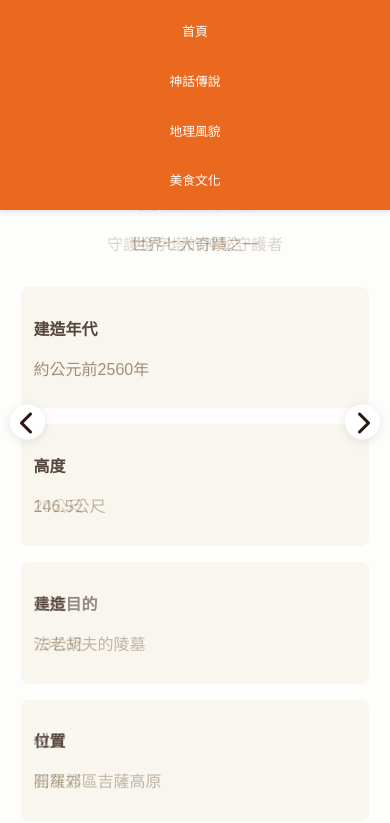
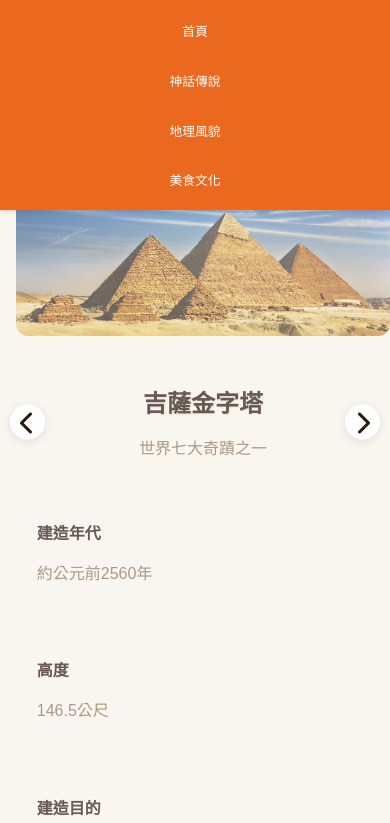
Before and after one commit to edward1240/egypt1, a plain HTML site: page 資工2A 412410671朱俊祥/page4/page4.html in a window 390 px wide. Shown: the top 823 px of the page. Drawn offline with Linux system fonts and the light colour scheme.

Commit message:
Update page4.css

```diff
--- a/資工2A 412410671朱俊祥/css/page4.css
+++ b/資工2A 412410671朱俊祥/css/page4.css
@@ -140,18 +140,18 @@ nav {
 .monument-slider {
     position: relative;
     width: 100%;
-    height: calc(100vh - 60px);
-    overflow: hidden;
+    min-height: 100vh;
+    overflow: visible;
 }
 
 .monument-slide {
-    position: absolute;
+    position: relative;
     width: 100%;
-    height: 100%;
+    min-height: 100vh;
     opacity: 0;
     transition: opacity 0.5s ease;
     display: flex;
-    align-items: center;
+    align-items: flex-start;
     justify-content: center;
 }
 
@@ -160,22 +160,10 @@ nav {
     z-index: 1;
 }
 
-/* 內容樣式 */
-.monument-content {
-    display: grid;
-    grid-template-columns: 1fr 1fr;
-    gap: 2rem;
-    max-width: 1400px;
-    margin: 0 auto;
-    padding: 2rem;
-    background: white;
-    border-radius: 20px;
-    box-shadow: 0 4px 20px rgba(0, 0, 0, 0.1);
-}
-
 .monument-image {
     width: 100%;
-    height: 500px;
+    height: auto;
+    min-height: 200px;
     border-radius: 12px;
     overflow: hidden;
 }
@@ -184,6 +172,7 @@ nav {
     width: 100%;
     height: 100%;
     object-fit: cover;
+    display: block;
 }
 
 .monument-info {
@@ -461,6 +450,29 @@ nav {
     .monument-info .subtitle {
         font-size: 1rem;
     }
+
+    .monument-slider {
+        min-height: auto;
+        margin-top: 60px;
+    }
+
+    .monument-slide {
+        position: relative;
+        min-height: auto;
+        padding: 1rem;
+    }
+
+    .monument-image {
+        width: 100%;
+        height: 250px;
+        margin: 0 auto;
+    }
+
+    .monument-content {
+        margin: 0;
+        width: 100%;
+        box-sizing: border-box;
+    }
 }
 
 @media screen and (max-width: 480px) {
@@ -475,7 +487,8 @@ nav {
 
     .monument-image {
         height: 200px;
-        margin-bottom: 1rem;
+        width: 100%;
+        margin: 0 auto 1rem auto;
     }
 
     .monument-info {
@@ -508,6 +521,18 @@ nav {
         text-align: justify;
         padding: 0 0.5rem;
     }
+
+    .monument-slider {
+        margin-top: 50px;
+    }
+
+    .monument-slide {
+        padding: 0.5rem;
+    }
+
+    .monument-content {
+        padding: 0.5rem;
+    }
 }
 
 /* 可以在這裡添加更多 page4 專屬的樣式 */
```
